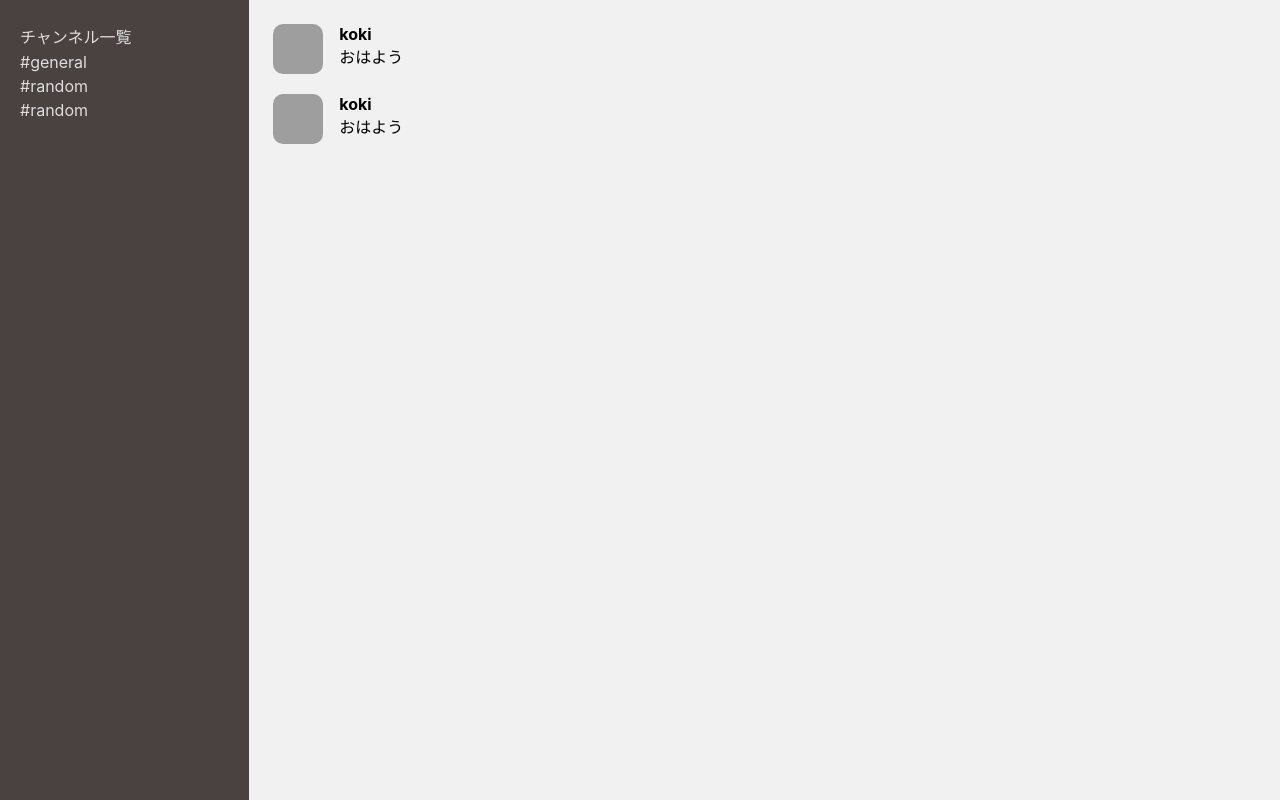
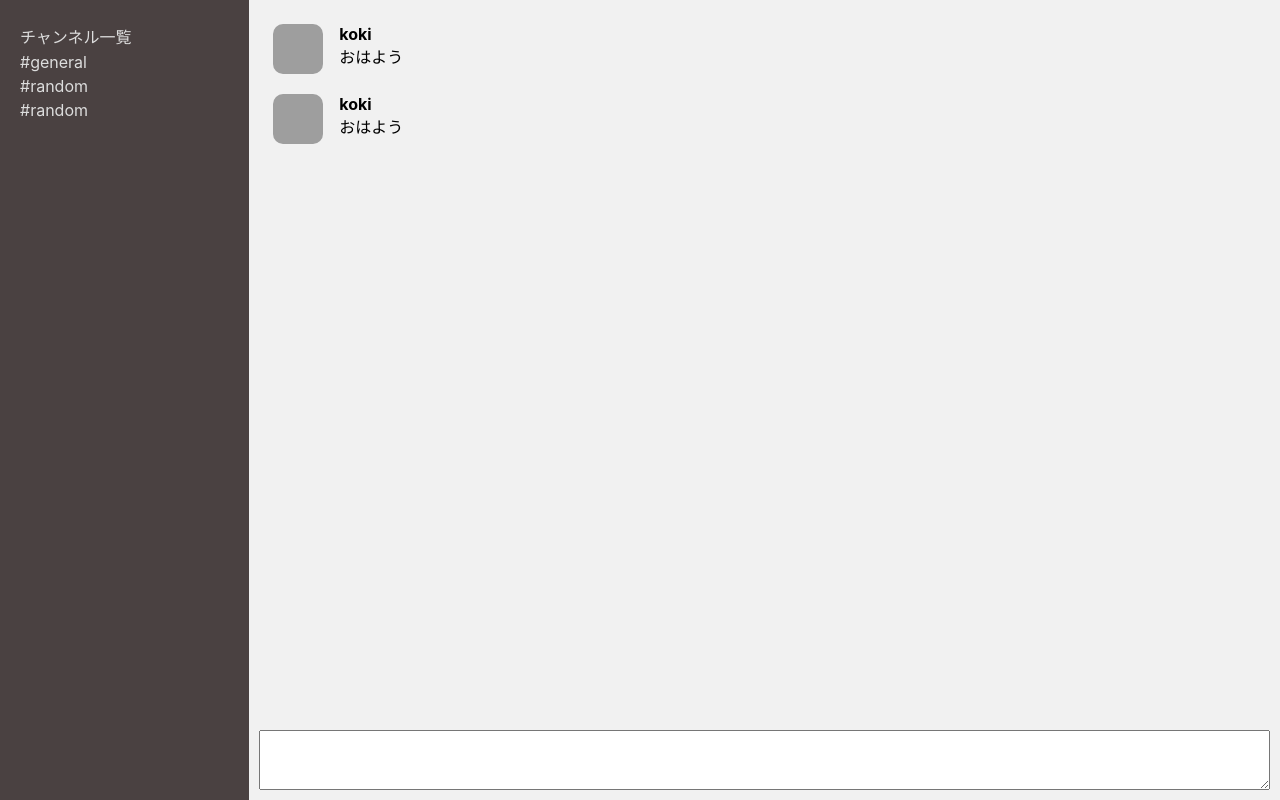
Before and after one commit to haga0531/slack-with-vue, a Nuxt app: page / in a window 1280 px wide. Built offline with nearby package versions, Linux system fonts and the light colour scheme; grey boxes are pictures that could not be loaded.

Commit message:
Finish slack message and input UI

```diff
--- /dev/null
+++ b/components/ChatForm.vue
@@ -0,0 +1,17 @@
+<template>
+    <div class="input-container">
+        <textarea></textarea>
+      </div>
+</template>
+
+<style scoped>
+.input-container{
+  padding:10px;
+  height: 100%;
+}
+
+textarea{
+  width:100%;
+  height: 100%;
+}
+</style>
--- a/pages/index.vue
+++ b/pages/index.vue
@@ -1,18 +1,37 @@
 <template>
   <div class="container">
-    <messages />
+    <div class="chats-layout">
+      <messages />
+    </div>
+    <div class="input-layout">
+      <chat-form />
+    </div>
   </div>
 </template>
 
 <script>
 import Messages from '~/components/Messages.vue'
+import ChatForm from '~/components/ChatForm.vue'
 
 export default {
   components: {
-    Messages
+    Messages,
+    ChatForm
   }
 }
 </script>
 
-<style>
+<style scoped>
+.container{
+  height: 100%;
+}
+
+.chats-layout{
+  overflow: hidden;
+  height: 90%;
+}
+
+.input-layout{
+  height: 10%;
+}
 </style>
```
